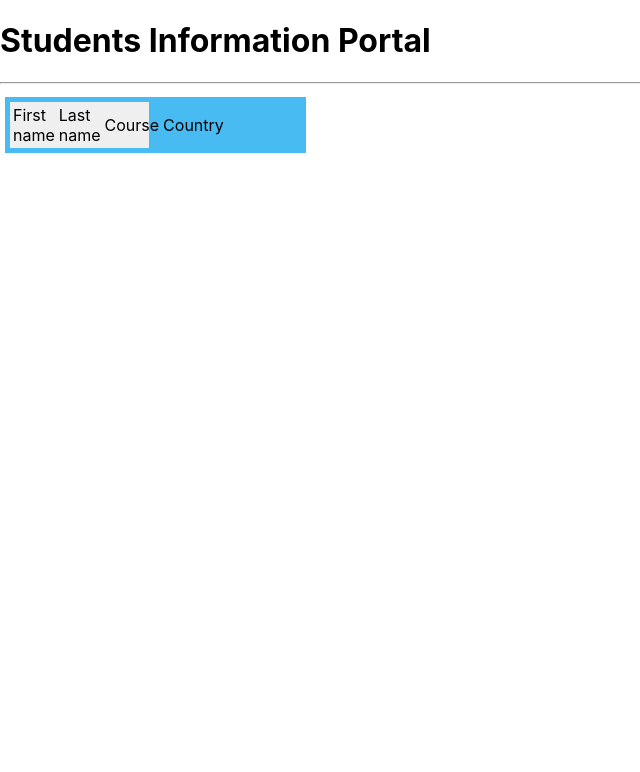
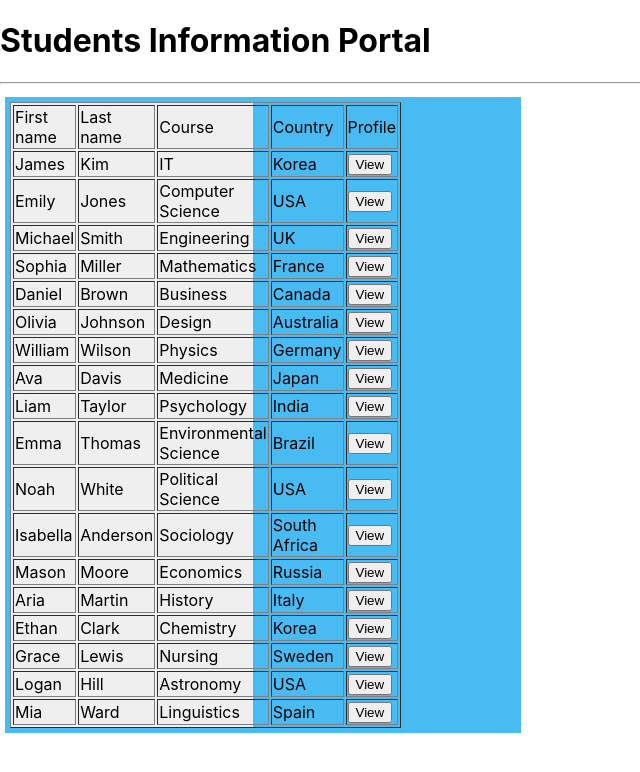
Before and after one commit to ImeshaMadhumali/IT3133-Assignment3, a React (Create React App) app in the folder studentapp/: page / in a window 1280 px wide. Shown: the top 772 px of the page, without its empty margins (0-640 px from the left). Built offline with nearby package versions, Linux system fonts and the light colour scheme.

Commit message:
fix some issues

```diff
--- a/studentapp/src/App.js
+++ b/studentapp/src/App.js
@@ -7,7 +7,7 @@ function App() {
     <div classname="App">
       <h1>Students Information Portal</h1>
       <hr/>
-      <table>
+      <table width="100%">
         <body>
           <tr>
             <td>
--- a/studentapp/src/components/StudentTable.js
+++ b/studentapp/src/components/StudentTable.js
@@ -4,15 +4,30 @@ export default function StudentTable(props){
     return(
         <div className="outerDiv">
             <div className="leftDiv">
-                <table>
+                <table border="1">
                     <thead>
                         <tr>
                         <td> First name </td>
                         <td> Last name </td>
                         <td> Course </td>
                         <td> Country</td>
+                        <td>Profile</td>
                         </tr>
                     </thead>
+                    <tbody>
+                    {
+                            props.students.map( student=>
+                                <tr>
+                                    <td>{student.firstName}</td>
+                                    <td>{student.lastName}</td>
+                                    <td>{student.course}</td>
+                                    <td>{student.address.country}</td>
+                                    <td><button id={student.studentId} onClick={()=>setStu(student)}>View</button></td>
+                                </tr>
+
+                            )
+                        }
+                    </tbody>
                 </table>
             </div>
         </div>
```
